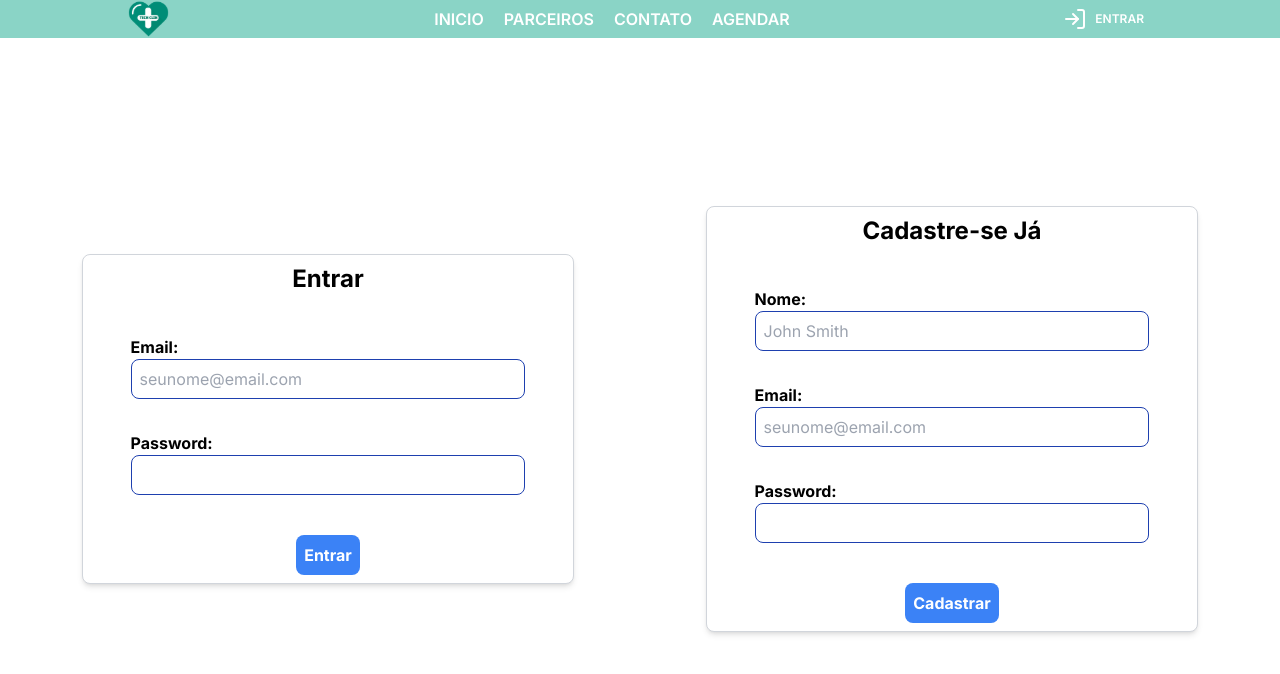
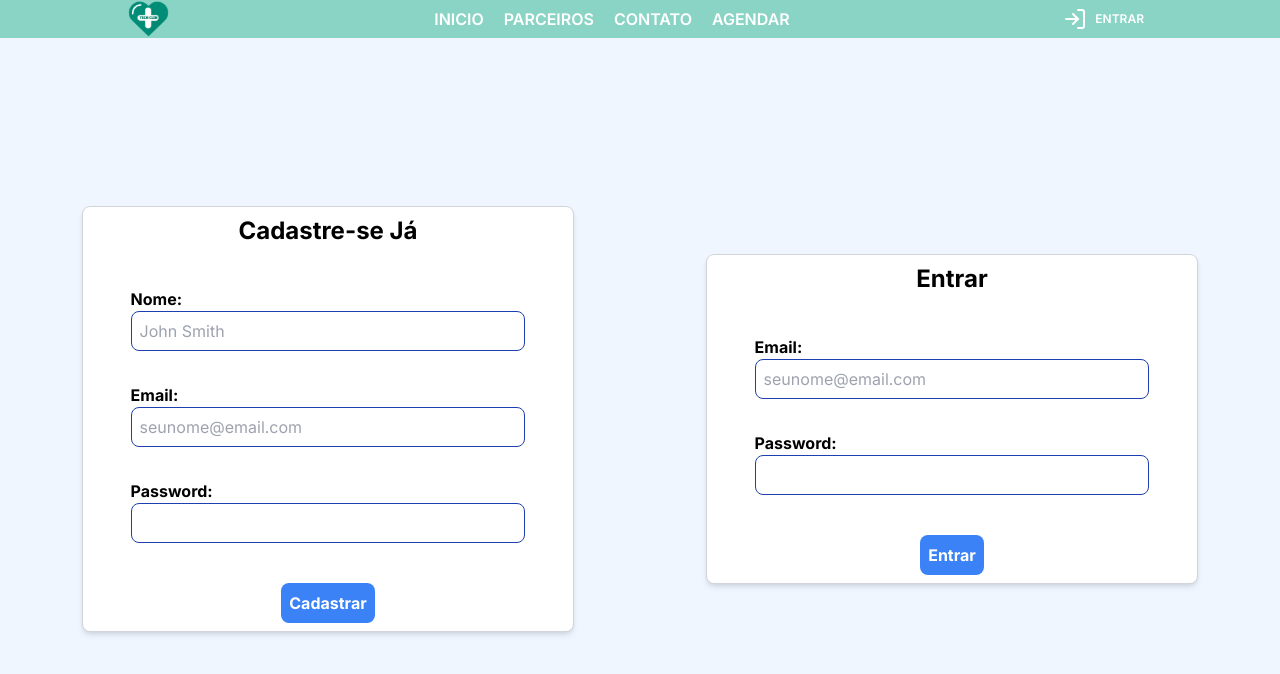
Before and after one commit to duardoliveiras/tech-clin-frontend, a Next.js app: page /login in a window 1280 px wide. Shown: the top 674 px of the page. Built offline with nearby package versions, Linux system fonts and the light colour scheme.

Commit message:
feat: logica para login

```diff
--- a/src/app/login/Login.tsx
+++ b/src/app/login/Login.tsx
@@ -1,7 +1,52 @@
+"use client";
+import { useEffect, useState } from "react";
+
+interface iLogin {
+  email: string;
+  password: string;
+}
+
 export const Login = () => {
+  const [loginData, setLoginData] = useState<iLogin>({
+    email: "",
+    password: "",
+  });
+  const [error, setError] = useState<string | null>(null);
+
+  const handleSubmit = async (e: React.FormEvent) => {
+    e.preventDefault();
+    try {
+      const response = await fetch("http://localhost:4000/login", {
+        method: "POST",
+        headers: {
+          Accept: "*/*",
+          "Content-Type": "application/json",
+        },
+        body: JSON.stringify(loginData),
+      });
+
+      if (!response.ok) {
+        throw new Error("Erro ao fazer login");
+      }
+      const data = await response.json();
+      setError(null);
+      window.alert(data.message);
+    } catch (err: any) {
+      setError(err.message);
+    }
+  };
+
+  useEffect(() => {
+    console.log(loginData);
+  }, [loginData]);
+
   return (
     <div className="flex w-1/2 h-full justify-center items-center">
-      <div className="flex flex-col bg-white border text-black border-gray-300 w-[80%]  shadow-md rounded-lg py-2">
+      <form
+        onSubmit={handleSubmit}
+        className="flex flex-col bg-white border text-black border-gray-300 w-[80%]  shadow-md rounded-lg py-2"
+      >
+        {error && <p className="text-red-500">{error}</p>}
         <div className="w-full justify-center flex">
           <h1 className="text-2xl font-bold text-black">Entrar</h1>
         </div>
@@ -11,6 +56,12 @@ export const Login = () => {
             <input
               className="w-full h-10 rounded-lg border-blue-800 border px-2"
               type="email"
+              onChange={(e) =>
+                setLoginData((prev) => ({
+                  ...prev,
+                  email: e.target.value,
+                }))
+              }
               placeholder="seunome@email.com"
             />
           </div>
@@ -18,16 +69,25 @@ export const Login = () => {
             <p className="font-bold text-black">Password:</p>
             <input
               className="w-full h-10 rounded-lg border-blue-800 border px-2"
+              onChange={(e) =>
+                setLoginData((prev) => ({
+                  ...prev,
+                  password: e.target.value,
+                }))
+              }
               type="password"
             />
           </div>
         </div>
         <div className="w-full flex justify-center">
-          <button className="flex bg-blue-500 rounded-lg p-2 text-white font-bold hover:bg-blue-600">
+          <button
+            type="submit"
+            className="flex bg-blue-500 rounded-lg p-2 text-white font-bold hover:bg-blue-600"
+          >
             Entrar
           </button>
         </div>
-      </div>
+      </form>
     </div>
   );
 };
--- a/src/app/login/Register.tsx
+++ b/src/app/login/Register.tsx
@@ -1,7 +1,10 @@
+"use client";
+import { useState } from "react";
+
 export const Register = () => {
   return (
     <div className="flex w-1/2 h-full justify-center items-center">
-      <div className="flex flex-col bg-white border text-black border-gray-300 w-[80%]  shadow-md rounded-lg py-2">
+      <form className="flex flex-col bg-white border text-black border-gray-300 w-[80%]  shadow-md rounded-lg py-2">
         <div className="w-full justify-center flex">
           <h1 className="text-2xl font-bold text-black">Cadastre-se Já</h1>
         </div>
@@ -31,11 +34,14 @@ export const Register = () => {
           </div>
         </div>
         <div className="w-full flex justify-center">
-          <button className="flex bg-blue-500 rounded-lg p-2 text-white font-bold hover:bg-blue-600">
+          <button
+            type="submit"
+            className="flex bg-blue-500 rounded-lg p-2 text-white font-bold hover:bg-blue-600"
+          >
             Cadastrar
           </button>
         </div>
-      </div>
+      </form>
     </div>
   );
 };
--- a/src/app/login/page.tsx
+++ b/src/app/login/page.tsx
@@ -1,5 +1,3 @@
-"use client";
-import { useState } from "react";
 import Header from "../Header";
 import { Login } from "./Login";
 import { Register } from "./Register";
@@ -10,19 +8,13 @@ interface Login {
   password: string;
 }
 export default function LoginPage() {
-  const [loginData, setLoginData] = useState<Login>({
-    nome: "",
-    email: "",
-    password: "",
-  });
-
   return (
     <>
-      <div className="flex flex-col w-screen h-screen bg-white ">
+      <div className="flex flex-col w-screen h-screen bg-blue-50 ">
         <Header />
         <div className="flex flex-row w-full h-full p-5 gap-x-2">
+          <Register />
           <Login />
-          <Register />
         </div>
       </div>
     </>
```
Also changed, not shown: src/app/login/register.tsx (deleted).
